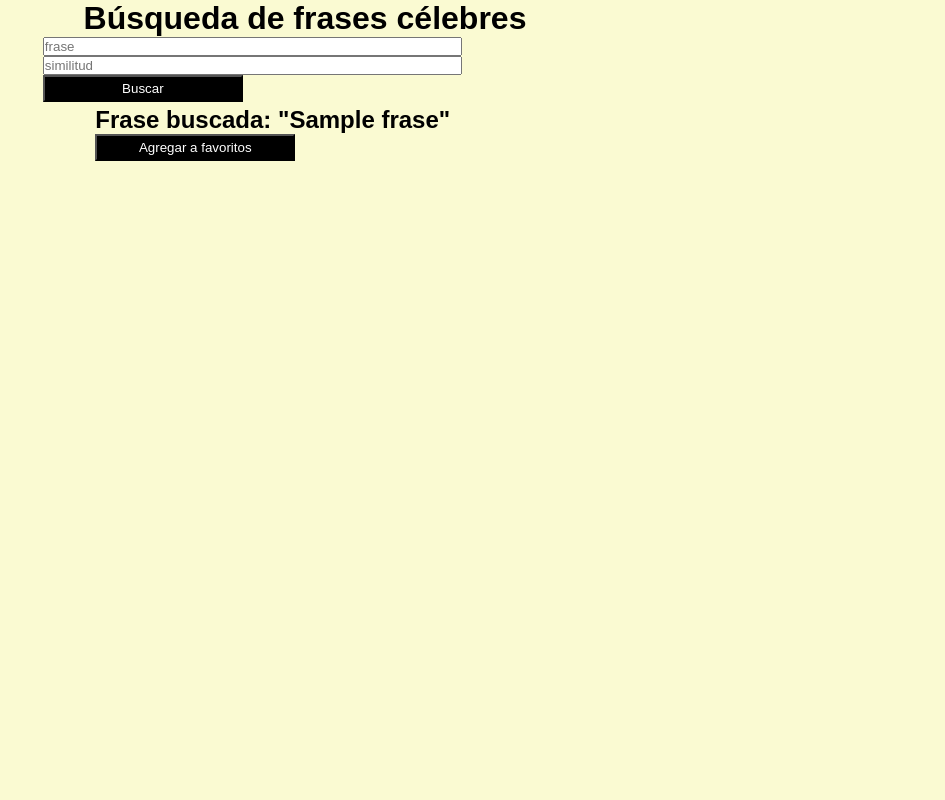
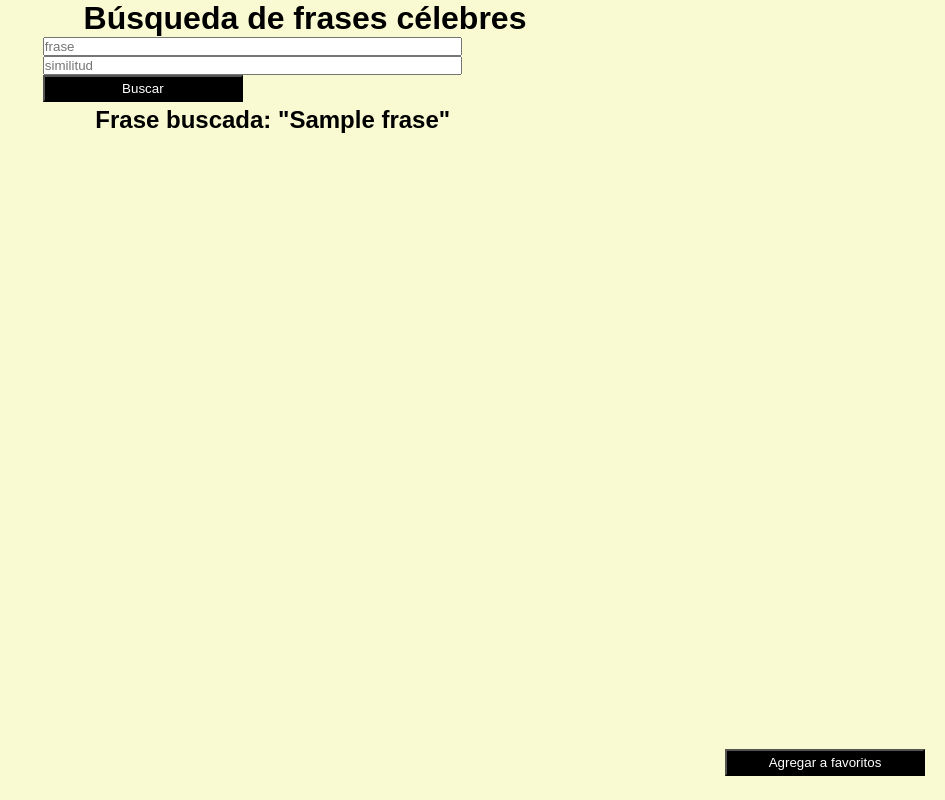
Before and after one commit to aydin-due/proyecto-final, a Flask app: template templates/search.html in a window 1280 px wide. Shown: the whole page, without its empty margins (335-1280 px from the left). Run offline with Flask 2, Linux system fonts and the light colour scheme; the template is opened without the code that fills it: most values are stand-ins (such as "Sample title", 1, 10 or a date in 2020).

Commit message:
boton de favoritos fixed
boton de favoritos fixed en una posicion
boton de menu

```diff
--- a/static/styles.css
+++ b/static/styles.css
@@ -49,3 +49,9 @@ ul {
 .center {
     text-align: center;
 }
+
+.fixed {
+    position: fixed;
+    right: 20px;
+    bottom: 20px;
+}
--- a/templates/search.html
+++ b/templates/search.html
@@ -1,6 +1,7 @@
 <!DOCTYPE html>
 <html lang="es">
 <link rel="stylesheet" href="\static\styles.css">
+<link href="https://fonts.googleapis.com/icon?family=Material+Icons" rel="stylesheet">
 <head>
     <title>Búsqueda de frases célebres</title>
 </head>
@@ -22,7 +23,9 @@
                     <label for="id_{{i}}">"{{  resultados[i][1] }}"</label>
                     <p>&nbsp;{{  resultados[i][2] }}</i>, similitud: {{  resultados[i][0] }}</p>
                 {%endfor %}
-                <input class="btn btn-default" type="submit" name='boton' value="Agregar a favoritos">
+                    <div class="input-icons">
+                        <input class="btn btn-default fixed" type="submit" name='boton' value="Agregar a favoritos">
+                    </div>
             </ul>
             {%else%}
             <ul>
```
Also changed, not shown: templates/frases.html (+5 -2 lines), usuarios.json (+1 -1 lines).
